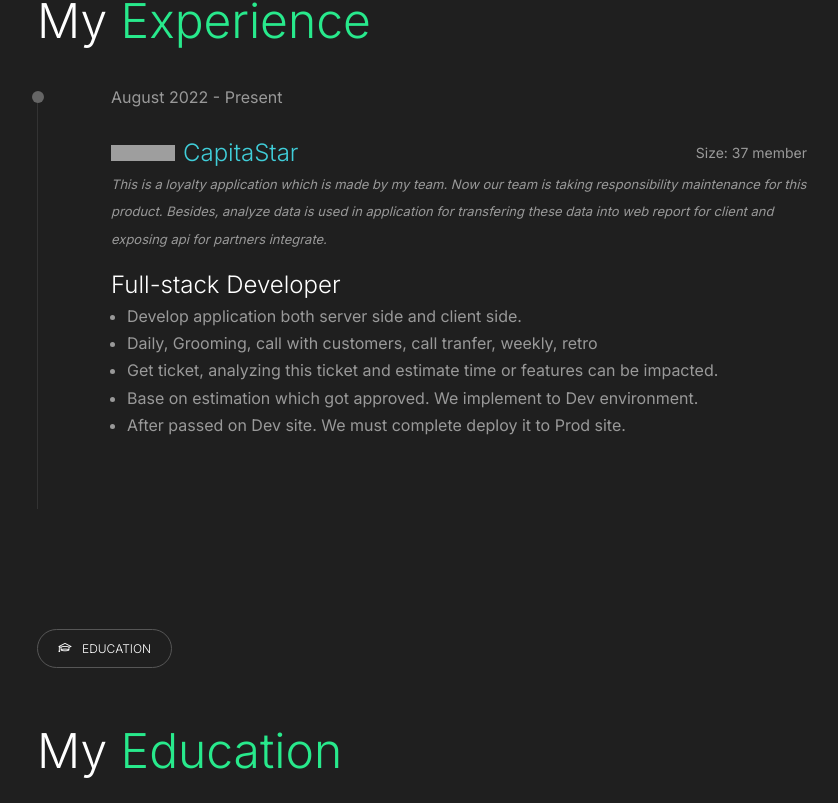
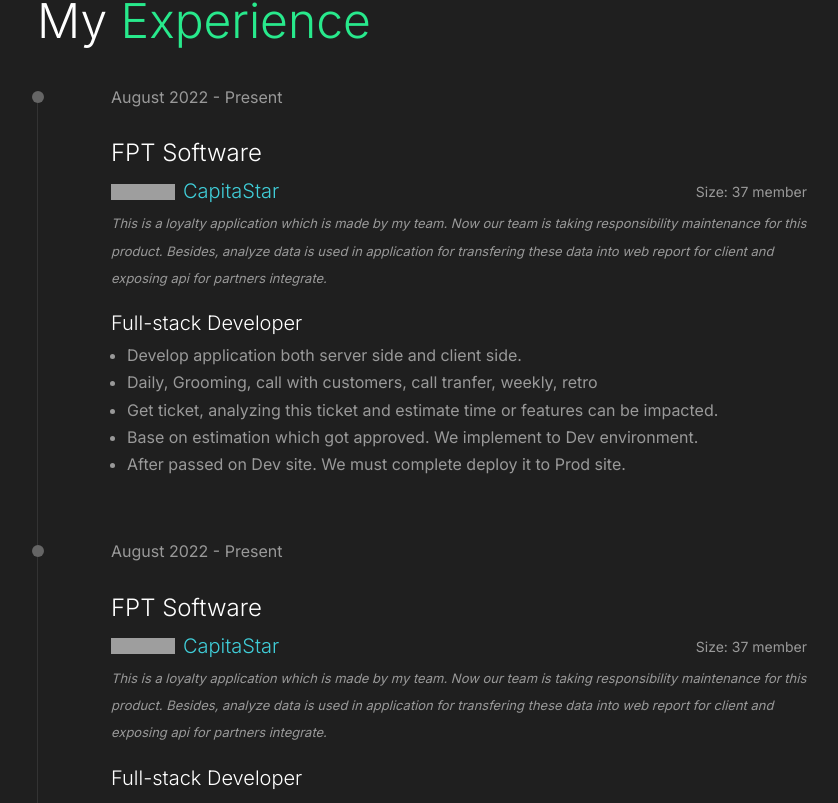
Before and after one commit to BevisDev/my-bio, a React (Create React App) app: page /my-bio.github.io/my-cv in a window 1280 px wide. Shown: the part 1497-2300 px from the top of the page, without its empty margins (383-1221 px from the left). Built offline with nearby package versions, Linux system fonts and the light colour scheme; grey boxes are pictures that could not be loaded.

Commit message:
change gap

```diff
--- a/src/components/mycv/ExperienceCV.js
+++ b/src/components/mycv/ExperienceCV.js
@@ -17,6 +17,7 @@
           </div>
           <div className="cv-project">
             <CapitaStarCard />
+            <CapitaStarCard />
           </div>
         </div>
       </div>
--- a/src/components/project/CapitaStarCard.js
+++ b/src/components/project/CapitaStarCard.js
@@ -10,6 +10,9 @@
       after:contents-[''] after:bg-[#333333] after:absolute after:left-0 after:top-[10px] after:w-[1px] after:h-full after:z-[-1]"
     >
       <div className="joined-date mb-7">August 2022 - Present</div>
+      <div className="text-[24px] font-light mb-[12px] text-white">
+        FPT Software
+      </div>
       <div className="mb-[5px] flex items-center justify-between">
         <div className="flex-items-center gap-2">
           <div className="star-icons flex-items-center">
@@ -17,7 +20,7 @@
             <img className="image" src={STAR} alt="STAR" />
             <img className="image" src={STAR} alt="STAR" />
           </div>
-          <span className="text-[#40ced9] text-[24px] font-light">
+          <span className="text-[#40ced9] text-[20px] font-light">
             <a href={CAPITASTAR_PATH} target="blank">
               CapitaStar
             </a>
@@ -35,7 +38,7 @@
           web report for client and exposing api for partners integrate.
         </i>
       </p>
-      <div className="text-[24px] text-white font-light mb-[5px]">
+      <div className="text-[20px] text-white font-light mb-[5px]">
         Full-stack Developer
       </div>
       <ul className="list-disc pl-[16px] text-[16px]">
```
